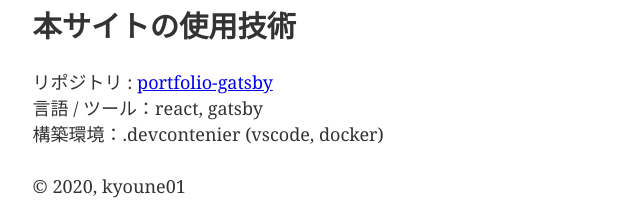
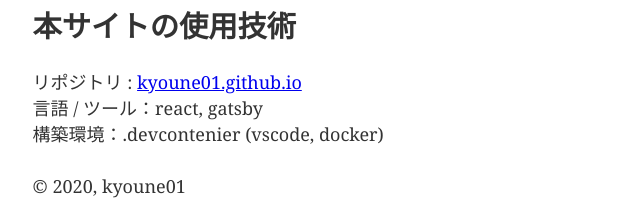
Before and after one commit to kyoune01/kyoune01.github.io, a Gatsby site: page / in a window 1280 px wide. Shown: the part 896-1119 px from the top of the page, 147-787 px from the left. Built offline with nearby package versions, Linux system fonts and the light colour scheme; Gatsby itself is replaced by a stand-in of ours.

Commit message:
[fix] 微修正

```diff
--- a/package.json
+++ b/package.json
@@ -49,9 +49,9 @@
   },
   "repository": {
     "type": "git",
-    "url": "https://github.com/kyoune01/portfolio"
+    "url": "https://github.com/kyoune01/kyoune01.github.io"
   },
   "bugs": {
-    "url": "https://github.com/kyoune01/portfolio/issues"
+    "url": "https://github.com/kyoune01/kyoune01.github.io/issues"
   }
 }
--- a/src/pages/index.js
+++ b/src/pages/index.js
@@ -57,11 +57,11 @@ const Index = () => (
       <p>
         <span>リポジトリ : </span>
         <a
-          href="https://github.com/kyoune01/portfolio-gatsby"
+          href="https://github.com/kyoune01/kyoune01.github.io"
           target="_blank"
           rel="noreferrer"
         >
-          portfolio-gatsby
+          kyoune01.github.io
         </a>
         <br />
         言語 / ツール：react, gatsby <br />
--- a/src/templates/readingTemplate.js
+++ b/src/templates/readingTemplate.js
@@ -13,7 +13,7 @@ const Template = ({ data }) => {
       <SEO title={frontmatter.title} />
       <div className="reading-post-container">
         <div className="reading-post">
-          <h1>{frontmatter.title}</h1>
+          <h1 style={{ marginBottom: "2rem" }}>{frontmatter.title}</h1>
           <div
             className="reading-post-content"
             dangerouslySetInnerHTML={{ __html: html }}
```
Also changed, not shown: 2 other files.
